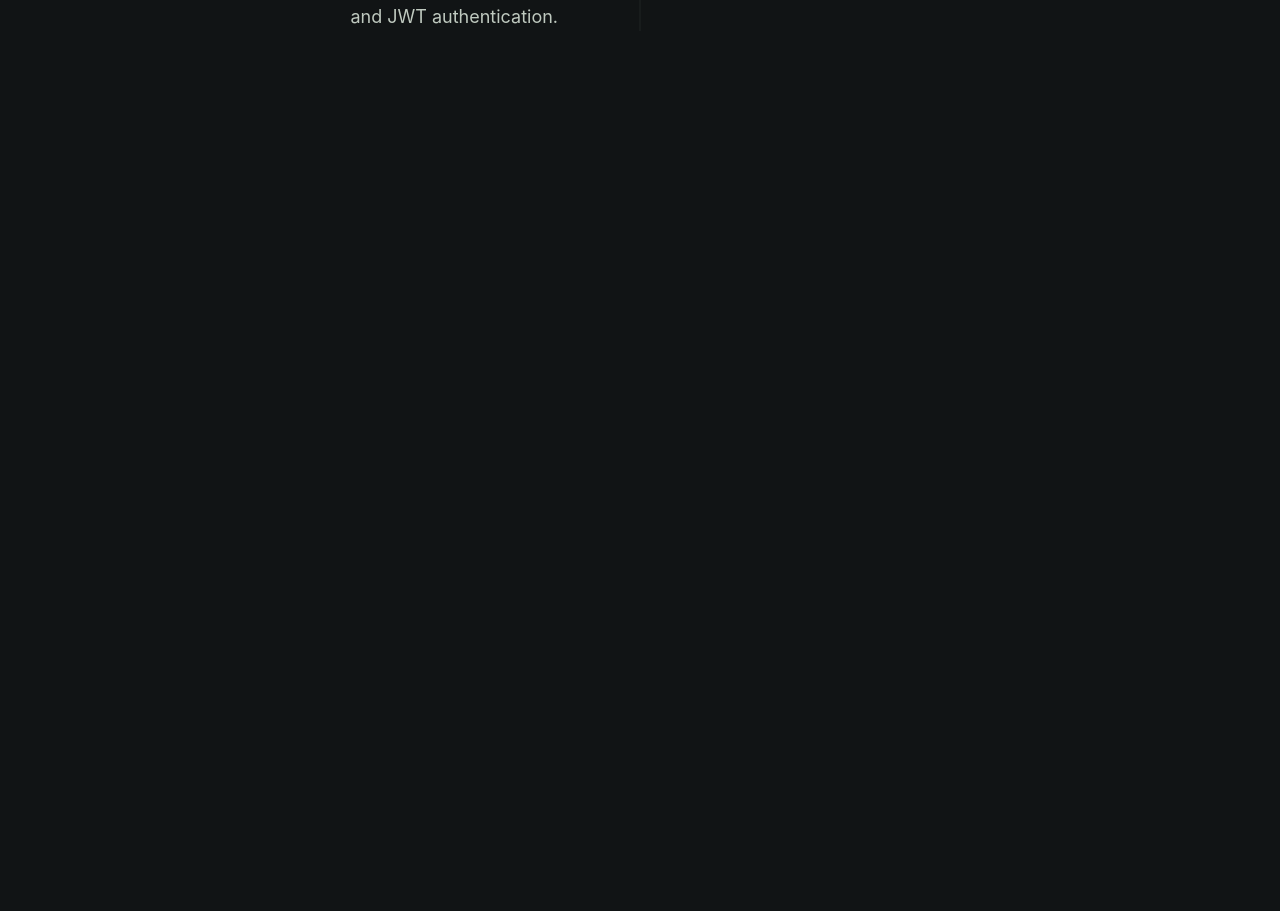
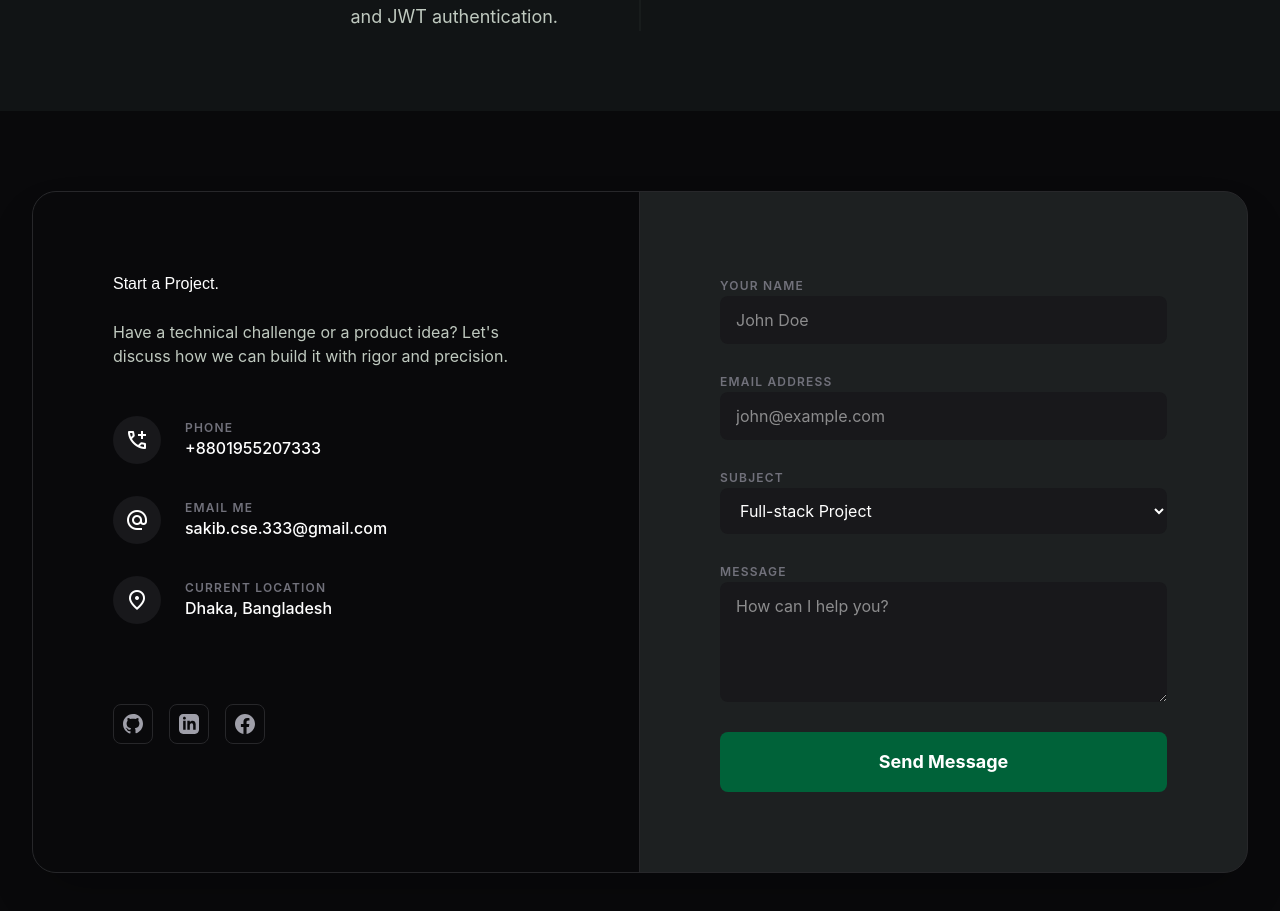
Before and after one commit to sakib-333/portfolio, a React (Vite) app: page / in a window 1280 px wide. Shown: the part 1509-2420 px from the top of the page. Before the commit the page ends 1620 px from the top, so only its background shows below. Built offline with nearby package versions, Linux system fonts and the light colour scheme.

Commit message:
Add contact section.

```diff
--- a/src/App.tsx
+++ b/src/App.tsx
@@ -1,6 +1,8 @@
 import Navbar from "./components/header/Navbar";
 import About from "./components/main/About";
 import Experience from "./components/main/Experience";
+import Contact from "./components/main/Contact";
+
 
 const App = () => {
   return (
@@ -9,6 +11,8 @@ const App = () => {
       <main className="w-full mx-auto">
         <About />
         <Experience />
+        <Contact />
+
       </main>
     </div>
   )
--- /dev/null
+++ b/src/components/main/Contact.tsx
@@ -0,0 +1,84 @@
+const Contact = () => {
+    return (
+        <section className="py-xl" id="contact">
+            <div className="max-w-7xl mx-auto px-8">
+                <div className="bg-surface-container rounded-3xl overflow-hidden border border-zinc-800 shadow-2xl grid grid-cols-1 md:grid-cols-2">
+                    <div className="p-12 md:p-20 bg-zinc-950 border-r border-zinc-800">
+                        <h2 className="font-h2 text-h2 text-white mb-6">Start a Project.</h2>
+                        <p className="text-on-surface-variant mb-12">Have a technical challenge or a product idea? Let's discuss how we can build it with rigor and precision.</p>
+                        <div className="space-y-8">
+                            <div className="flex items-center gap-6 group">
+                                <div className="w-12 h-12 rounded-full bg-zinc-900 flex items-center justify-center group-hover:bg-primary-container transition-colors">
+                                    <span className="material-symbols-outlined text-white">add_call</span>
+                                </div>
+                                <div>
+                                    <p className="text-xs text-zinc-500 uppercase tracking-widest font-semibold">Phone</p>
+                                    <p className="text-white font-medium">+8801955207333</p>
+                                </div>
+                            </div>
+                            <div className="flex items-center gap-6 group">
+                                <div className="w-12 h-12 rounded-full bg-zinc-900 flex items-center justify-center group-hover:bg-primary-container transition-colors">
+                                    <span className="material-symbols-outlined text-white">alternate_email</span>
+                                </div>
+                                <div>
+                                    <p className="text-xs text-zinc-500 uppercase tracking-widest font-semibold">Email Me</p>
+                                    <p className="text-white font-medium">sakib.cse.333@gmail.com</p>
+                                </div>
+                            </div>
+                            <div className="flex items-center gap-6 group">
+                                <div className="w-12 h-12 rounded-full bg-zinc-900 flex items-center justify-center group-hover:bg-primary-container transition-colors">
+                                    <span className="material-symbols-outlined text-white" data-weight="fill">location_on</span>
+                                </div>
+                                <div>
+                                    <p className="text-xs text-zinc-500 uppercase tracking-widest font-semibold">Current Location</p>
+                                    <p className="text-white font-medium">Dhaka, Bangladesh</p>
+                                </div>
+                            </div>
+                        </div>
+                        <div className="mt-20 flex gap-4">
+                            <a className="w-10 h-10 rounded-lg border border-zinc-800 flex items-center justify-center text-zinc-400 hover:text-primary hover:border-primary transition-all" href="#">
+                                <svg className="w-5 h-5 fill-current" viewBox="0 0 24 24"><path d="M12 0c-6.626 0-12 5.373-12 12 0 5.302 3.438 9.8 8.207 11.387.599.111.793-.261.793-.577v-2.234c-3.338.726-4.041-1.61-4.041-1.61-.546-1.387-1.333-1.756-1.333-1.756-1.089-.745.083-.729.083-.729 1.205.084 1.839 1.237 1.839 1.237 1.07 1.834 2.807 1.304 3.492.997.107-.775.418-1.305.762-1.604-2.665-.305-5.467-1.334-5.467-5.931 0-1.311.469-2.381 1.236-3.221-.124-.303-.535-1.524.117-3.176 0 0 1.008-.322 3.301 1.23.957-.266 1.983-.399 3.003-.404 1.02.005 2.047.138 3.006.404 2.291-1.552 3.297-1.23 3.297-1.23.653 1.653.242 2.874.118 3.176.77.84 1.235 1.911 1.235 3.221 0 4.609-2.807 5.624-5.479 5.921.43.372.823 1.102.823 2.222v3.293c0 .319.192.694.801.576 4.765-1.589 8.199-6.086 8.199-11.386 0-6.627-5.373-12-12-12z"></path></svg>
+                            </a>
+                            <a className="w-10 h-10 rounded-lg border border-zinc-800 flex items-center justify-center text-zinc-400 hover:text-primary hover:border-primary transition-all" href="#">
+                                <svg className="w-5 h-5 fill-current" viewBox="0 0 24 24"><path d="M19 0h-14c-2.761 0-5 2.239-5 5v14c0 2.761 2.239 5 5 5h14c2.762 0 5-2.238 5-5v-14c0-2.761-2.238-5-5-5zm-11 19h-3v-11h3v11zm-1.5-12.268c-.966 0-1.75-.79-1.75-1.764s.784-1.764 1.75-1.764 1.75.79 1.75 1.764-.783 1.764-1.75 1.764zm13.5 12.268h-3v-5.604c0-3.368-4-3.113-4 0v5.604h-3v-11h3v1.765c1.396-2.586 7-2.777 7 2.476v6.759z"></path></svg>
+                            </a>
+                            <a className="w-10 h-10 rounded-lg border border-zinc-800 flex items-center justify-center text-zinc-400 hover:text-primary hover:border-primary transition-all" href="#">
+                                <svg className="w-5 h-5 fill-current" viewBox="0 0 24 24"><path d="M24 12.073c0-6.627-5.373-12-12-12s-12 5.373-12 12c0 5.99 4.388 10.954 10.125 11.854v-8.385H7.078v-3.469h3.047V9.43c0-3.007 1.792-4.669 4.533-4.669 1.312 0 2.686.235 2.686.235v2.953H15.83c-1.491 0-1.956.925-1.956 1.874v2.25h3.328l-.532 3.469h-2.796v8.385C19.612 23.027 24 18.062 24 12.073z"></path></svg>
+                            </a>
+                        </div>
+                    </div>
+                    <div className="p-12 md:p-20">
+                        <form className="space-y-6">
+                            <div className="space-y-2">
+                                <label className="text-xs font-semibold uppercase text-zinc-500 tracking-widest">Your Name</label>
+                                <input className="w-full bg-zinc-900 border-zinc-800 rounded-lg py-3 px-4 text-white focus:border-primary-container focus:ring-1 focus:ring-primary-container transition-all" placeholder="John Doe" type="text" />
+                            </div>
+                            <div className="space-y-2">
+                                <label className="text-xs font-semibold uppercase text-zinc-500 tracking-widest">Email Address</label>
+                                <input className="w-full bg-zinc-900 border-zinc-800 rounded-lg py-3 px-4 text-white focus:border-primary-container focus:ring-1 focus:ring-primary-container transition-all" placeholder="john@example.com" type="email" />
+                            </div>
+                            <div className="space-y-2">
+                                <label className="text-xs font-semibold uppercase text-zinc-500 tracking-widest">Subject</label>
+                                <select className="w-full bg-zinc-900 border-zinc-800 rounded-lg py-3 px-4 text-white focus:border-primary-container focus:ring-1 focus:ring-primary-container transition-all">
+                                    <option>Full-stack Project</option>
+                                    <option>Technical Consultation</option>
+                                    <option>Career Opportunity</option>
+                                    <option>Other</option>
+                                </select>
+                            </div>
+                            <div className="space-y-2">
+                                <label className="text-xs font-semibold uppercase text-zinc-500 tracking-widest">Message</label>
+                                <textarea className="w-full bg-zinc-900 border-zinc-800 rounded-lg py-3 px-4 text-white focus:border-primary-container focus:ring-1 focus:ring-primary-container transition-all" placeholder="How can I help you?" rows={4}></textarea>
+                            </div>
+                            <button className="w-full bg-primary-container text-white py-4 rounded-lg font-bold text-lg hover:shadow-[0_0_20px_rgba(0,98,57,0.3)] active:scale-[0.98] transition-all" type="submit">
+                                Send Message
+                            </button>
+                        </form>
+                    </div>
+                </div>
+            </div>
+        </section>
+    );
+};
+
+export default Contact;
```
